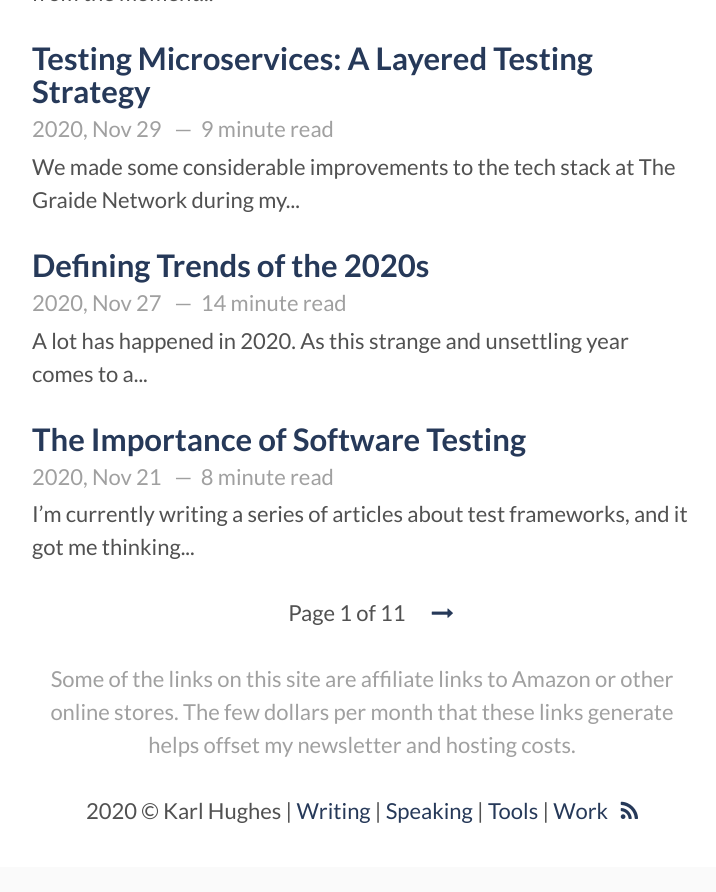
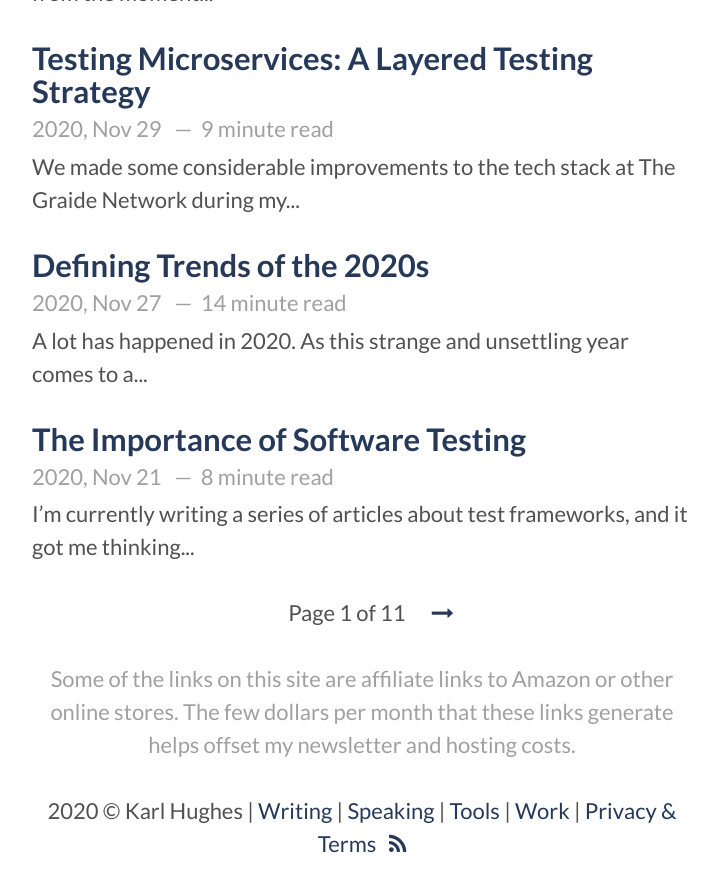
Before and after one commit to karllhughes/personal-blog-5, a Jekyll site: the page built from index.html, in a window 1280 px wide and 900 px high, scrolled down 2079 px. Shown: the top 892 px of the window, without its empty margins (278-994 px from the left). Built offline with Jekyll 4.4.1, drawn with Linux system fonts in a browser that asks for light colours; the list of posts is cut into pages by our own code; before the commit the page ends 2946 px from its top, so only the background shows below that.

Commit message:
Update main.html

```diff
--- a/_layouts/main.html
+++ b/_layouts/main.html
@@ -53,7 +53,8 @@ layout: default
       <a href="/writing/">Writing</a> |
       <a href="/speaking/">Speaking</a> |
       <a href="/tools/">Tools</a> |
-      <a href="/work/">Work</a> &nbsp;
+      <a href="/work/">Work</a> |
+      <a href="/privacy/">Privacy & Terms</a> &nbsp;
       <a href="/feed.xml" title="RSS Feed"><i class="fa fa-rss" aria-hidden="true"></i></a>
     </p>
   </div>
```
